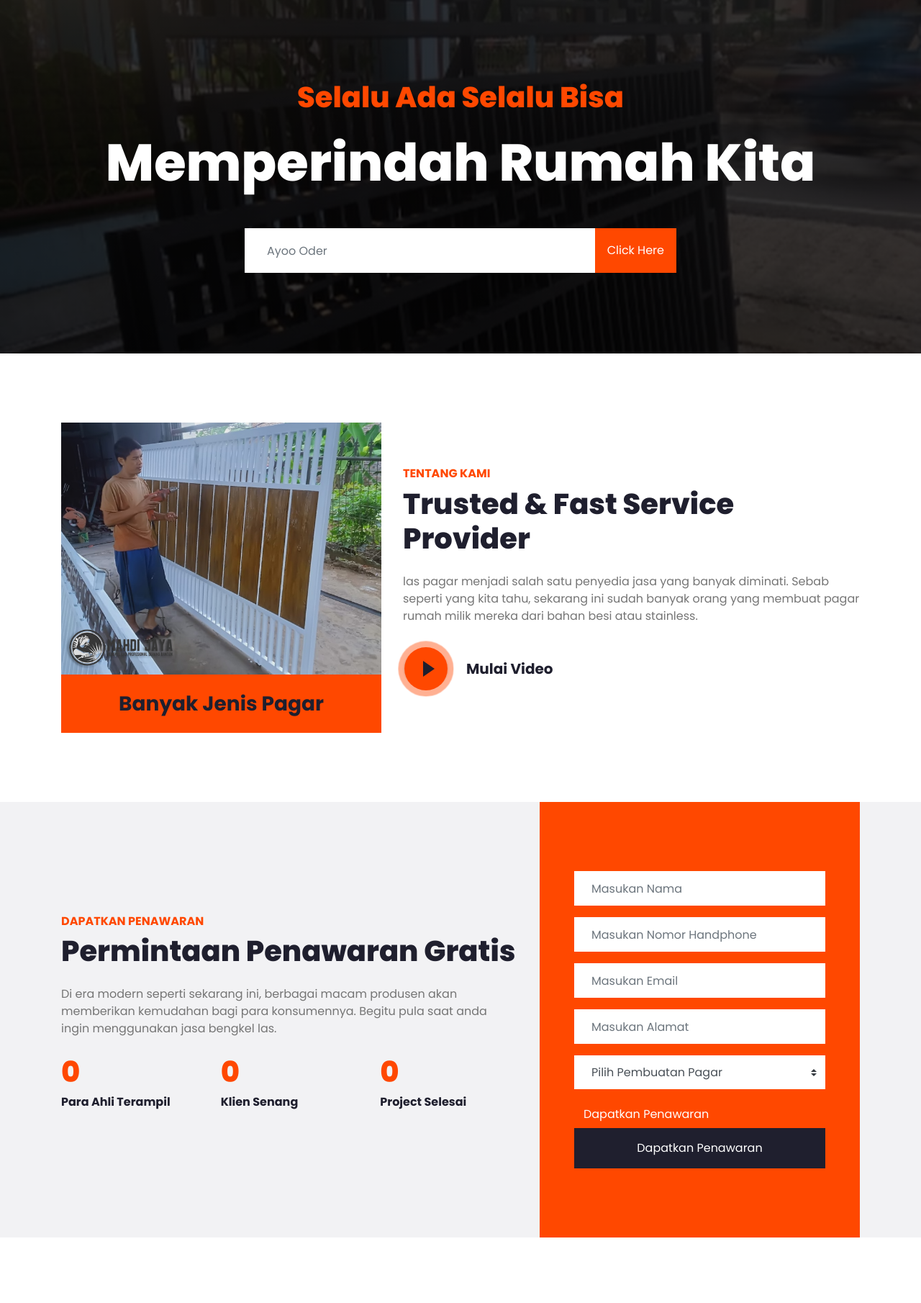
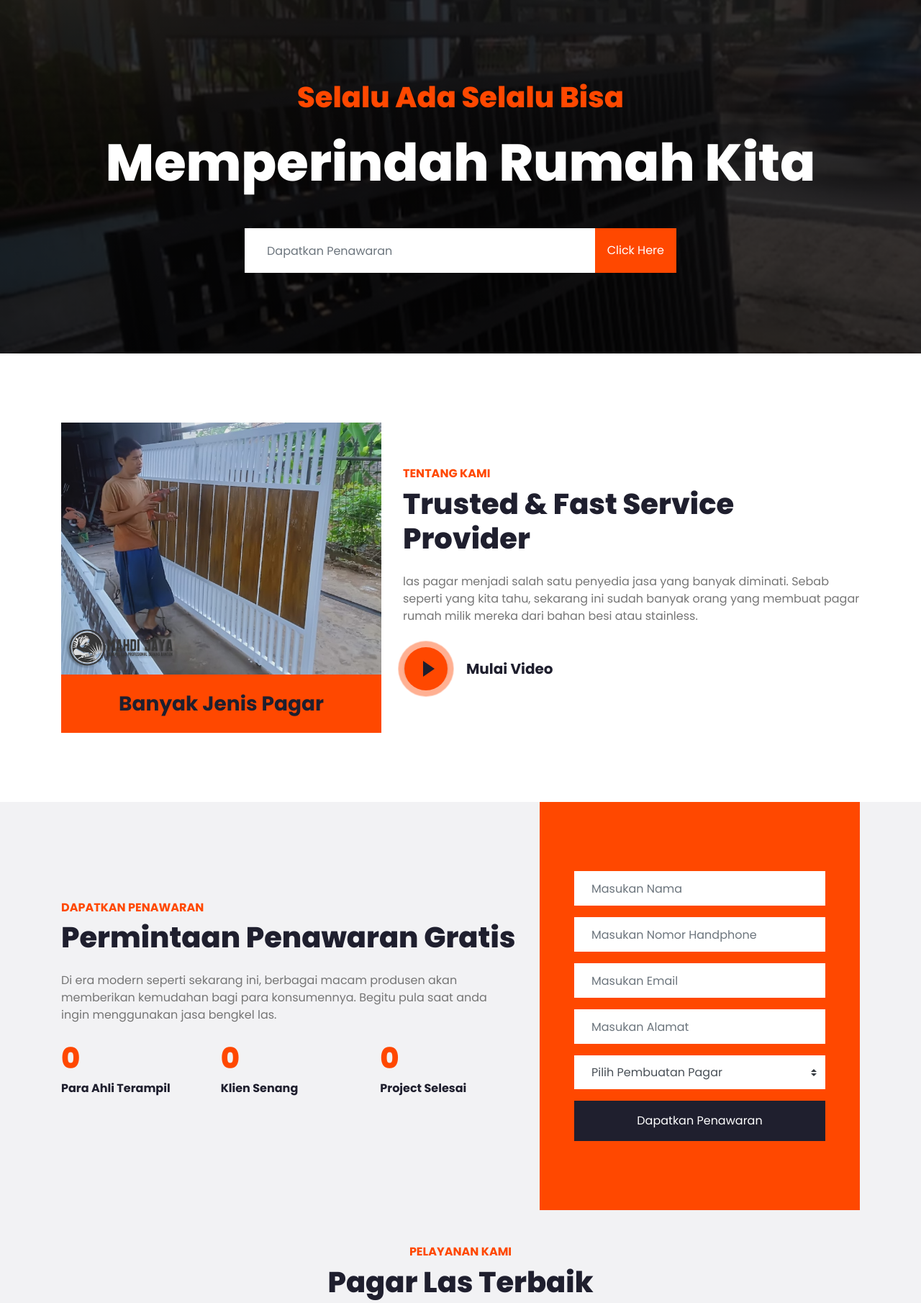
Before and after one commit to CenzSmith18/togar, a PHP site: page / in a window 1280 px wide. Shown: the part 125-1935 px from the top of the page at 72% size. Run offline with PHP 8.4, Linux system fonts and the light colour scheme; some libraries are stand-ins or nearby versions.

Commit message:
Fix Style

```diff
--- a/index.php
+++ b/index.php
@@ -82,7 +82,10 @@ session_start();
                     <a href="service.php" class="nav-item nav-link">Service</a>
                     <a href="contact.php" class="nav-item nav-link">Contact</a>
                 </div>
-                <a href="https://wa.me/089646306691?text=Saya%20Tertarik%20Dengan%20Jasa%20Togar" class="btn btn-primary py-2 px-4 d-none d-lg-block">Dapatkan Penawaran</a>
+                <button type="button" class="btn btn-primary py-2 px-4 d-none d-lg-block" data-toggle="modal" data-target="#exampleModal">
+                    Dapatkan Penawaran
+                </button>
+
             </div>
         </nav>
     </div>
@@ -96,9 +99,10 @@ session_start();
             <h1 class="text-white display-3 mb-5">Memperindah Rumah Kita</h1>
             <div class="mx-auto" style="width: 100%; max-width: 600px;">
                 <div class="input-group">
-                    <input type="text" class="form-control border-light" style="padding: 30px;" placeholder="Ayoo Oder">
+                    <input type="text" class="form-control border-light" style="padding: 30px;" placeholder="Dapatkan Penawaran">
                     <div class="input-group-append">
-                        <button class="btn btn-primary px-3">Click Here</button>
+                        <button class="btn btn-primary px-3" onClick="document.getElementById('down').scrollIntoView();" >Click Here</button>
+
                     </div>
                 </div>
             </div>
@@ -176,6 +180,7 @@ session_start();
                 </div>
                 <div class="col-lg-5">
                     <div class="bg-primary py-5 px-4 px-sm-5">
+                        <div id="down">
                             <form class="py-5" method="POST" action = "proses.php">
                                 <div class="form-group">
                                     <input type="text" class="form-control border-0 p-4" name = "nama" placeholder="Masukan Nama" required="required" />
@@ -199,9 +204,7 @@ session_start();
                                 </div>
                                 <div>
                                     <!--<a href="https://wa.me/089646306691?text=Saya%20Tertarik%20Dengan%20Jasa%20Togar" class="btn btn-primary py-2 px-4 d-none d-lg-block">Dapatkan Penawaran</a>-->
-                                <button type="button" class="btn btn-primary" data-toggle="modal" data-target="#exampleModal">
-                                    Dapatkan Penawaran
-                                </button>
+
                                     <button class="btn btn-dark btn-block border-0 py-3" type="submit">Dapatkan Penawaran</button>
                                 </div>
                             </form>
```
Lines whose indentation alone changed are shown as unchanged.
